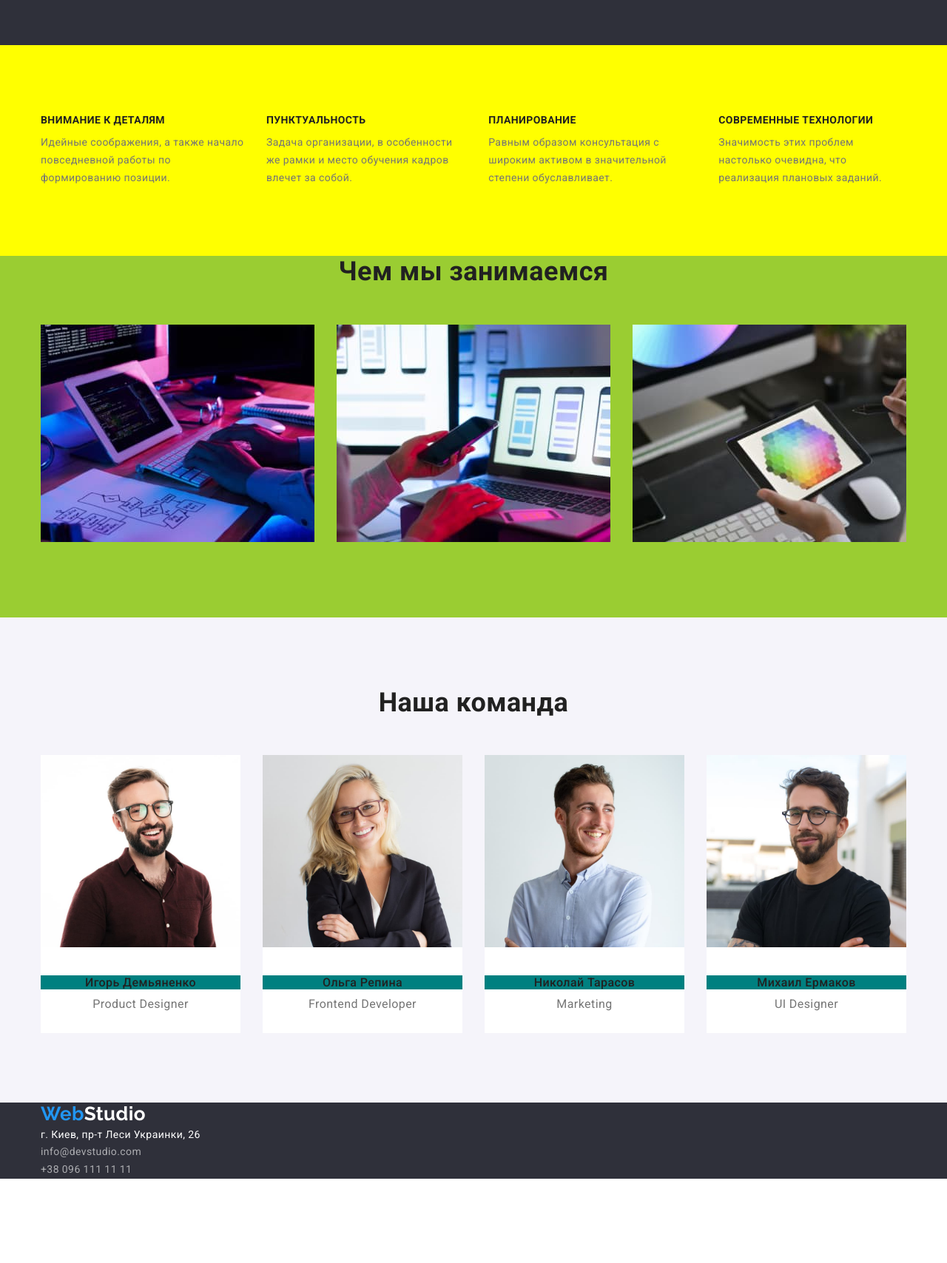
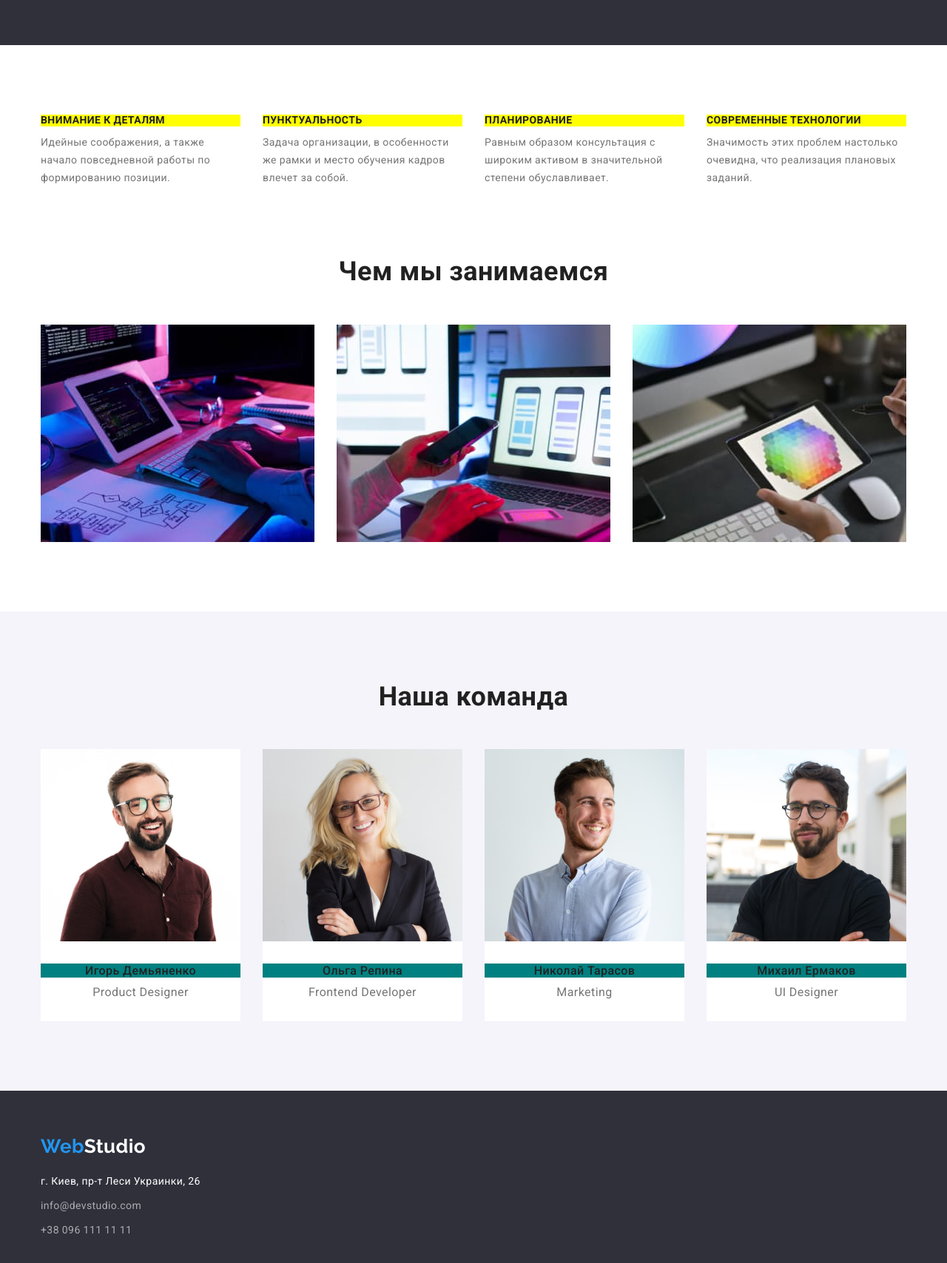
Before and after one commit to MarharytaBoichenko/goit-markup-hw-03, a plain HTML site: page index.html in a window 1280 px wide. Shown: the part 620-2328 px from the top of the page at 74% size. Before the commit the page ends 2214 px from the top, so only its background shows below. Drawn offline with nearby package versions, Linux system fonts and the light colour scheme.

Commit message:
Добавляет  выравнивание футера

```diff
--- a/css/styles.css
+++ b/css/styles.css
@@ -43,13 +43,17 @@ body {
 h1,
 h2,
 h3,
-h4,
-h5,
-h6,
 p {
   margin-top: 0;
   margin-bottom: 0;
 }
+img {
+  display: block;
+}
+h3 {
+  background-color: yellow;
+}
+
 .visually-hidden {
   position: absolute !important;
   clip: rect(1px 1px 1px 1px);
@@ -76,11 +80,14 @@ p {
   align-items: center;
 }
 .header {
+  padding-top: 24px;
+  padding-bottom: 25px;
   border-bottom-width: 1px;
   border-bottom-style: solid;
   border-bottom-color: var(--header-border-color);
 }
 .logo {
+  display: block;
   font-family: var(--logo-font);
   font-weight: 700;
   font-size: 26px;
@@ -132,16 +139,14 @@ p {
 .site-nav .link,
 .contacts .link {
   display: block;
-  padding-top: 32px;
-  padding-bottom: 32px;
 
   font-weight: 500;
   line-height: 1.14;
   letter-spacing: 0.02em;
 }
-.section {
+/* .section {
   background-color: yellow;
-}
+} */
 
 .button {
   padding: 10px 32px;
@@ -178,12 +183,9 @@ p {
   border-radius: 4px;
   border: none;
 }
-.filter-list {
-  margin-bottom: 34px;
-}
 /* hero    */
 .hero,
-.address {
+.page-footer {
   background-color: var(--hero-footer-color);
 }
 .hero {
@@ -192,15 +194,17 @@ p {
   text-align: center;
 }
 .hero-title {
-  width: 696px;
+  width: calc(100% / 12 * 8);
   margin-bottom: 30px;
+  margin-right: auto;
+  margin-left: auto;
   color: var(--second-accent-color);
 
   font-weight: 900;
   font-size: 44px;
   line-height: 1.36;
   letter-spacing: 0.06em;
-  text-align: center;
+  /* text-align: center; */
 }
 .hero-title,
 .feature-title {
@@ -210,9 +214,14 @@ p {
   padding-top: 94px;
   padding-bottom: 94px;
 }
+.flex-list {
+  display: flex;
+  flex-wrap: wrap;
+  margin-left: -30px;
+  margin-top: -30px;
+}
 .works {
   padding-top: 0;
-  background-color: yellowgreen;
 }
 .section-title {
   margin-bottom: 50px;
@@ -230,34 +239,27 @@ p {
   line-height: 1.14;
   text-align: left;
 }
-.feature-list {
-  display: flex;
+.item {
+  margin-top: 30px;
+  margin-left: 30px;
 }
-.feature-item:not(:last-child) {
-  margin-right: 30px;
+.feature-item {
+  flex-basis: calc((100% - 4 * 30px) / 4);
 }
-/* как  выставить текст  Особенностей  как на  макете?? */
 
-.works .list {
-  display: flex;
-}
-.works-item:not(:last-child) {
-  margin-right: 30px;
+.works-item {
+  flex-basis: calc((100% - 3 * 30px) / 3);
 }
 .team {
   background-color: var(--team-bcg-color);
 }
-.team .list {
-  display: flex;
-}
+
 .team-item {
   padding-bottom: 30px;
   background-color: var(--second-accent-color);
   text-align: center;
 }
-.team-item:not(:last-child) {
-  margin-right: 30px;
-}
+
 .team-title {
   margin-bottom: 10px;
   font-size: 16px;
@@ -267,7 +269,11 @@ p {
   background-color: teal;
 }
 .team-img {
+  display: block;
   margin-bottom: 30px;
+}
+.team-item {
+  flex-basis: calc((100% - 4 * 30px) / 4);
 }
 /* убрать зазор под  фото!!!! */
 .position {
@@ -277,6 +283,8 @@ p {
 }
 
 .client-title {
+  margin-bottom: 4px;
+
   color: var(--title-color);
   font-weight: 700;
   font-size: 18px;
@@ -285,6 +293,7 @@ p {
 }
 .filter-list {
   display: flex;
+  margin-bottom: 34px;
   justify-content: center;
 }
 .filter-item:not(:last-child) {
@@ -298,21 +307,44 @@ p {
 .filter-name {
   text-align: left;
 }
+.projects {
+  padding-left: 24px;
+  padding-right: 24px;
+}
+.portfolio-img {
+  margin-bottom: 20px;
+}
+
 .portfolio-item {
+  padding-bottom: 20px;
+  flex-basis: calc((100% - 9 * 30px) / 9);
   border-bottom-width: 1px;
   border-bottom-style: solid;
   border-bottom-color: var(--list-border-color);
 }
+.page-footer {
+  padding-bottom: 60px;
+  padding-top: 60px;
+}
 .address {
+  width: calc(100% / 12 * 3);
   font-style: normal;
 }
 .map-place {
+  margin-bottom: 9px;
   color: var(--second-accent-color);
 }
 .address .link {
+  /* display: block; */
   color: var(--footer-contacts-color);
+}
+.address-item:not(:last-child) {
+  margin-bottom: 9px;
 }
 .address .link:hover,
 .address .link:focus {
   color: var(--first-accent-color);
 }
+.footer-logo {
+  margin-bottom: 20px;
+}
--- a/index.html
+++ b/index.html
@@ -58,29 +58,29 @@
       <section class="section">
         <div class="container">
           <h2 class="section-title visually-hidden">Особенности</h2>
-          <ul class="feature-list list">
-            <li class="feature-item">
+          <ul class="list flex-list">
+            <li class="feature-item item">
               <h3 class="feature-title">Внимание к деталям</h3>
               <p>
                 Идейные соображения, а также начало повседневной работы по
                 формированию позиции.
               </p>
             </li>
-            <li class="feature-item">
+            <li class="feature-item item">
               <h3 class="feature-title">Пунктуальность</h3>
               <p>
                 Задача организации, в особенности же рамки и место обучения
                 кадров влечет за собой.
               </p>
             </li>
-            <li class="feature-item">
+            <li class="feature-item item">
               <h3 class="feature-title">Планирование</h3>
               <p>
                 Равным образом консультация с широким активом в значительной
                 степени обуславливает.
               </p>
             </li>
-            <li>
+            <li class="feature-item item">
               <h3 class="feature-title">Современные технологии</h3>
               <p>
                 Значимость этих проблем настолько очевидна, что реализация
@@ -94,8 +94,8 @@
       <section class="section works">
         <div class="container">
           <h2 class="section-title">Чем мы занимаемся</h2>
-          <ul class="list">
-            <li class="works-item">
+          <ul class="list flex-list">
+            <li class="works-item item">
               <img
                 src="./images/box1.jpeg"
                 alt="Нотбук"
@@ -103,7 +103,7 @@
                 height="294"
               />
             </li>
-            <li class="works-item">
+            <li class="works-item item">
               <img
                 src="./images/box2.jpeg"
                 alt="Телефон"
@@ -111,7 +111,7 @@
                 height="294"
               />
             </li>
-            <li class="works-item">
+            <li class="works-item item">
               <img
                 src="./images/box3.jpeg"
                 alt="Планшет"
@@ -126,8 +126,8 @@
       <section class="team section">
         <div class="container">
           <h2 class="section-title">Наша команда</h2>
-          <ul class="list">
-            <li class="team-item">
+          <ul class="list flex-list">
+            <li class="team-item item">
               <img
                 class="team-img"
                 src="./images/photo1.jpeg"
@@ -138,7 +138,7 @@
               <h3 class="team-title">Игорь Демьяненко</h3>
               <p class="position">Product Designer</p>
             </li>
-            <li class="team-item">
+            <li class="team-item item">
               <img
                 class="team-img"
                 src="./images/photo2.jpeg"
@@ -149,7 +149,7 @@
               <h3 class="team-title">Ольга Репина</h3>
               <p class="position">Frontend Developer</p>
             </li>
-            <li class="team-item">
+            <li class="team-item item">
               <img
                 class="team-img"
                 src="./images/photo3.jpeg"
@@ -160,7 +160,7 @@
               <h3 class="team-title">Николай Тарасов</h3>
               <p class="position">Marketing</p>
             </li>
-            <li class="team-item">
+            <li class="team-item item">
               <img
                 class="team-img"
                 src="./images/photo4.jpeg"
@@ -176,21 +176,21 @@
       </section>
     </main>
     <!--Футер-->
-    <footer class="address">
+    <footer class="page-footer">
       <div class="container">
-        <a href="./index.html" class="logo">
+        <a href="./index.html" class="logo footer-logo">
           <span class="first-acent">Web</span
           ><span class="second-acent">Studio</span></a
         >
         <address class="address">
           <p class="map-place">г. Киев, пр-т Леси Украинки, 26</p>
           <ul class="list">
-            <li>
+            <li class="address-item">
               <a href="mailto:info@devstudio.com" class="link"
                 >info@devstudio.com</a
               >
             </li>
-            <li>
+            <li class="address-item">
               <a href="tel:+380961111111" class="link">+38 096 111 11 11</a>
             </li>
           </ul>
```
Also changed, not shown: portfolio.html (+43 -14 lines).
